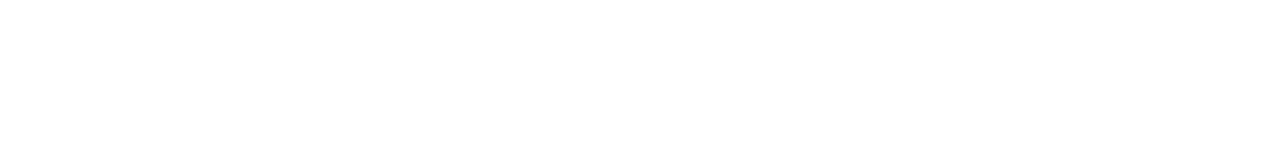
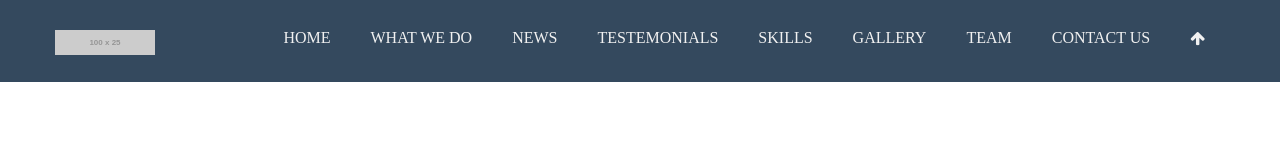
Before and after one commit to mariusamza/Template-Colaborare-1, a plain HTML site: page index.html in a window 1280 px wide. Drawn offline with Linux system fonts and the light colour scheme; placeholder pictures from the web are drawn by us.

Commit message:
creare sectiune Meniu

```diff
--- a/css/meniu.css
+++ b/css/meniu.css
@@ -0,0 +1,35 @@
+.interior{
+    width: 1170px;
+    margin: 0 auto;
+}
+
+.meniu  {
+    background-color: #34495E;
+    height: 82px;
+
+
+}
+.meniu ul {
+    display: flex;
+    justify-content: flex-end;
+    float: right;
+
+}
+
+.meniu ul li {
+   display: inline-block;
+
+
+}
+
+.meniu ul li a {
+ text-decoration: none;
+ color: #f1f1f1;
+ font-size: 16px;
+ position: relative;
+ padding: 30px  20px  30px 20px;
+ display: block;
+}
+.meniu img {
+  margin-top: 30px;
+}
--- a/index.html
+++ b/index.html
@@ -18,6 +18,24 @@
 <div class="meniu exterior">
 	<div class="interior">
 		<!-- MENIU -->
+
+		<img src="http://placehold.it/100x25" >
+
+
+        <ul>
+            <li><a href="#">HOME</a></li>
+            <li><a href="#">WHAT WE DO</a></li>
+            <li><a href="#">NEWS</a></li>
+            <li><a href="#">TESTEMONIALS</a></li>
+            <li><a href="#">SKILLS</a></li>
+            <li><a href="#">GALLERY</a></li>
+			<li><a href="#">TEAM</a></li>
+			<li><a href="#">CONTACT US</a></li>
+			<li><a href="#"><i class="fa fa-arrow-up" aria-hidden="true"></i></a></li>
+        </ul>
+
+
+
 	</div>
 </div>
 
```
